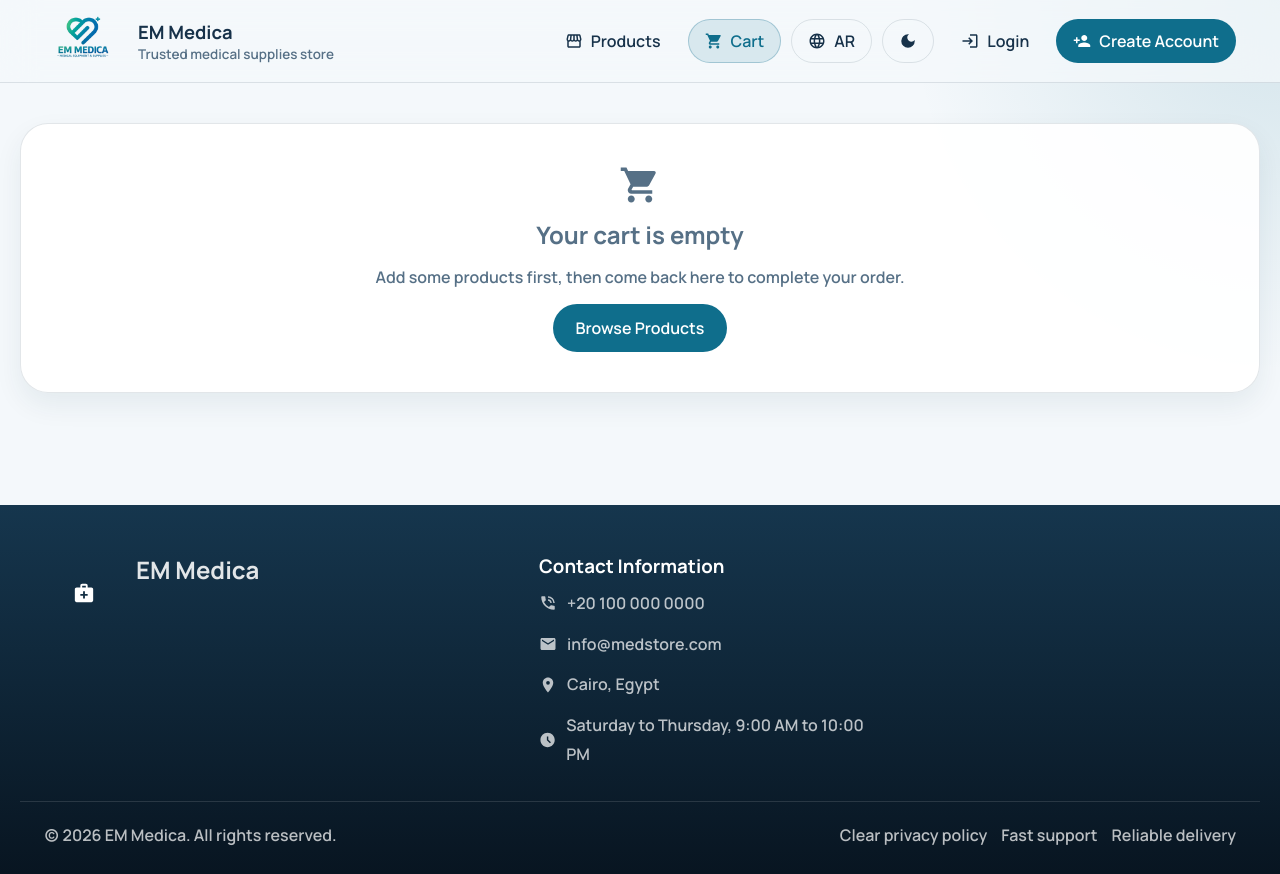
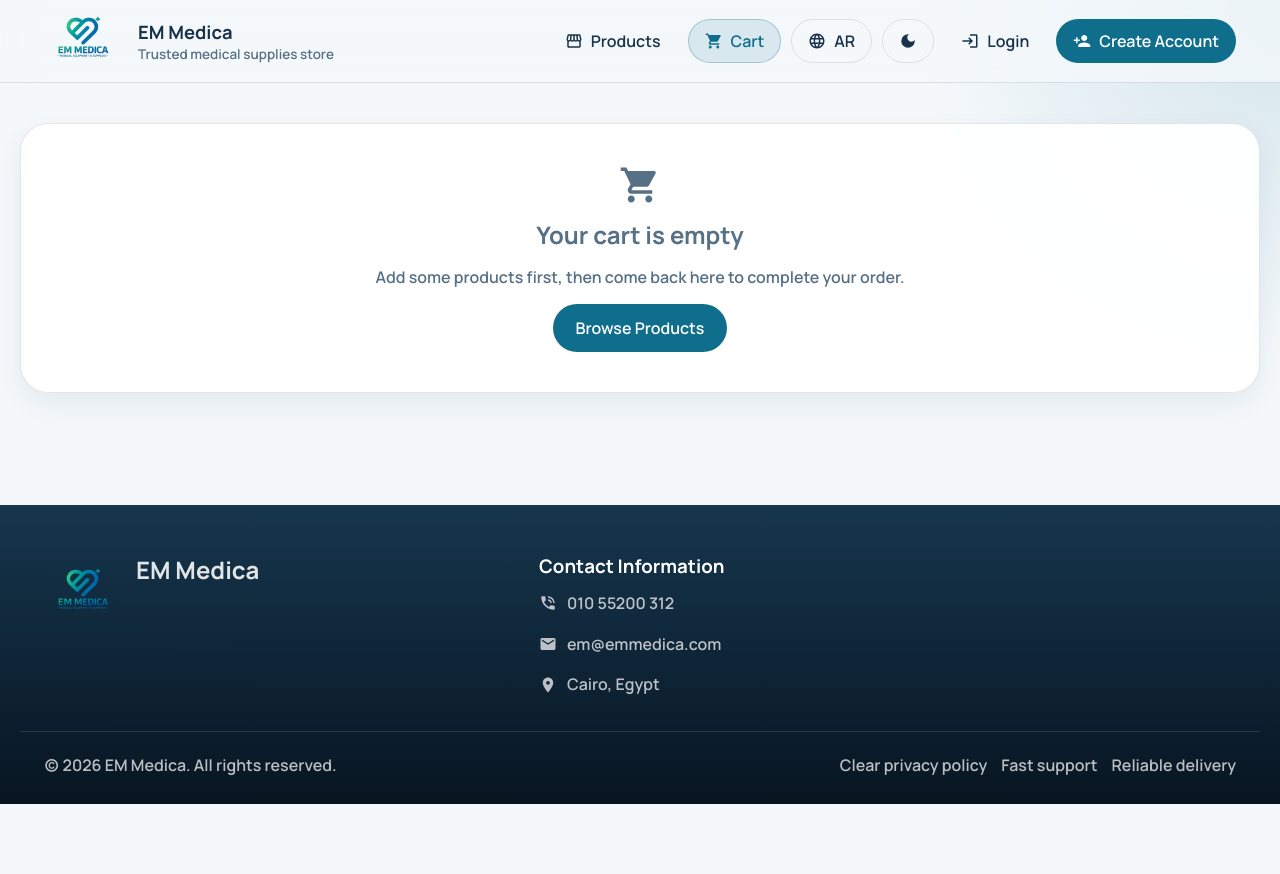
Before and after one commit to AhmedGamal248/Ehab-Rady-EM-Medica, a React (Vite) app in the folder frontend/: page /cart in a window 1280 px wide. After the commit the page ends 804 px from the top, so only its background shows below. Built offline with nearby package versions, Linux system fonts and the light colour scheme.

Commit message:
edit vite config file

```diff
--- a/frontend/src/components/SiteFooter.jsx
+++ b/frontend/src/components/SiteFooter.jsx
@@ -18,7 +18,14 @@
       <div className="container site-footer__grid">
         <div className="site-footer__brand">
           <span className="brand__mark">
-            <MdMedicalServices size={22} />
+            <img
+              alt={t("header.brandAlt")}
+              className="brand__logo"
+              src="/web-logo.png"
+              width={80}
+              height={80}
+              fetchPriority="high"
+            />
           </span>
           <div>
             <h2>EM Medica</h2>
@@ -42,20 +49,17 @@
           <div className="site-footer__contact">
             <p>
               <MdPhoneInTalk size={18} />
-              <span dir="ltr">+20 100 000 0000</span>
+              <span dir="ltr">010 55200 312</span>
             </p>
             <p>
               <MdEmail size={18} />
-              <span>info@medstore.com</span>
+              <span>em@emmedica.com</span>
             </p>
             <p>
               <MdPlace size={18} />
               <span>{t("footer.city")}</span>
             </p>
-            <p>
-              <MdAccessTimeFilled size={18} />
-              <span>{t("footer.workingHours")}</span>
-            </p>
+
           </div>
         </div>
       </div>
--- a/frontend/src/index.css
+++ b/frontend/src/index.css
@@ -1475,7 +1475,7 @@
   margin-top: 18px;
   display: grid;
   gap: 12px;
-  width: 80%;
+  width: 100%;
 }
 
   .section {
```
Also changed, not shown: 1 other file (tests, documents, lock files or other folders).
